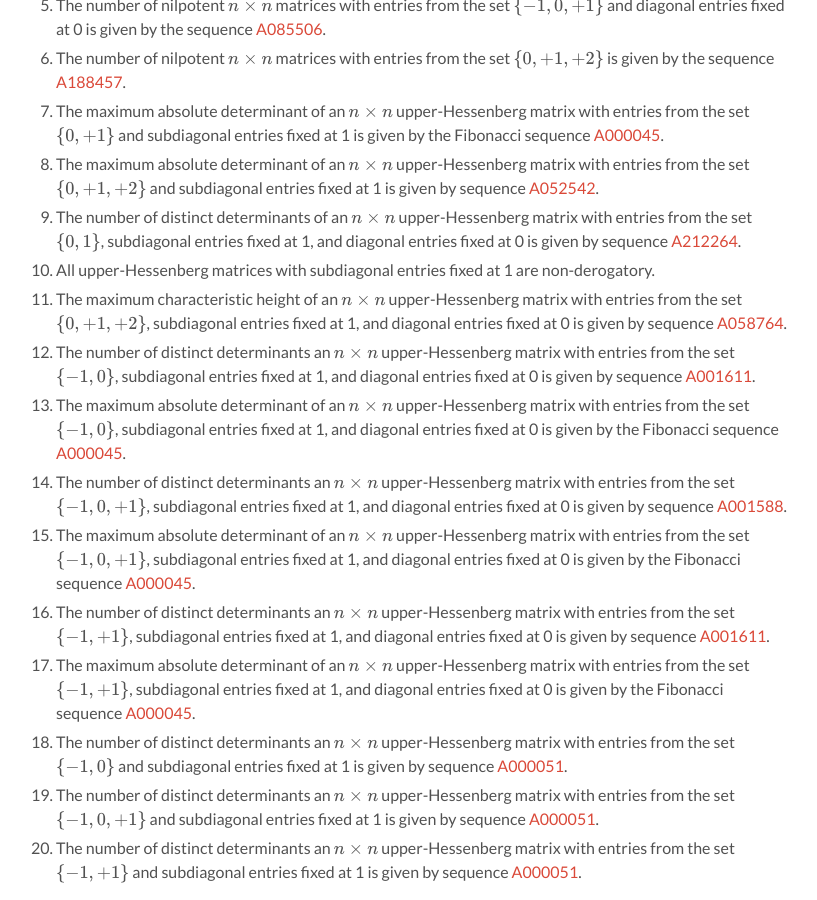
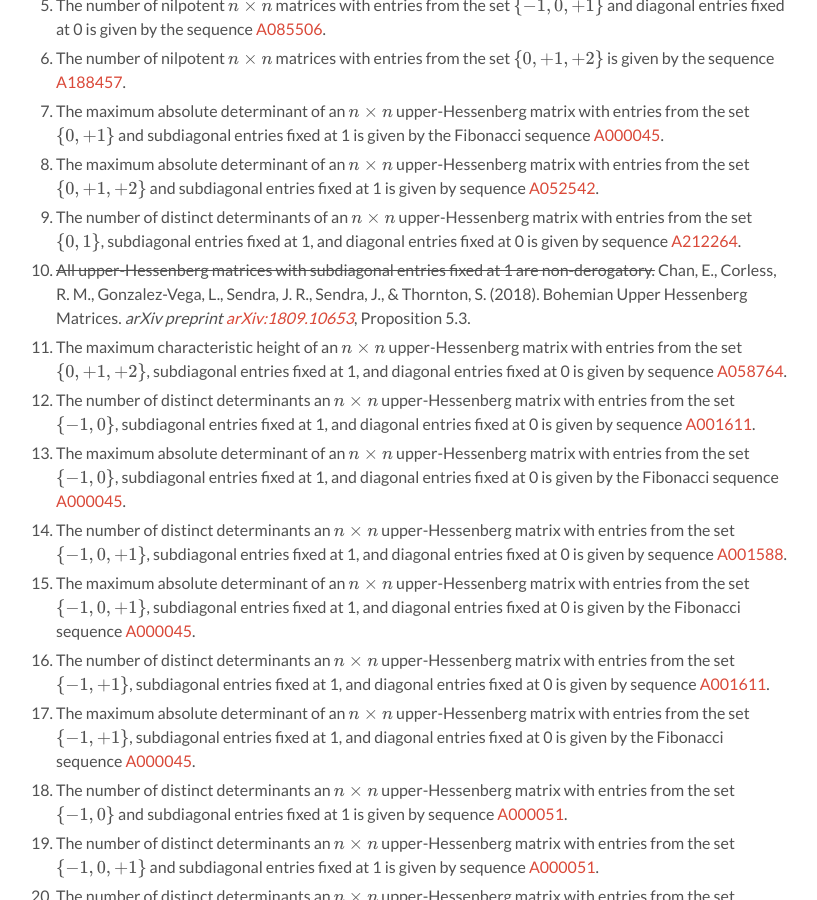
Before and after one commit to BohemianMatrices/BohemianMatrices, a Jekyll site: the page built from cpdb.md, in a window 1280 px wide and 900 px high, scrolled down 4230 px. Shown: the whole window, without its empty margins (232-1049 px from the left). Built offline with Jekyll 4.4.1, drawn with Linux system fonts in a browser that asks for light colours; nearby versions of some CDN libraries; formulas are drawn with MathJax 3.

Commit message:
Added link to proof of Conjecture 10

```diff
--- a/cpdb.md
+++ b/cpdb.md
@@ -168,8 +168,8 @@ While computing properties for the families of matrices available in the databas
    matrix with entries from the set $\\{0, 1\\}$, subdiagonal entries fixed at
    1, and diagonal entries fixed at 0 is given by sequence
    [A212264](http://oeis.org/A212264).
-10. All upper-Hessenberg matrices with subdiagonal entries fixed at 1 are
-    non-derogatory.
+10. ~~All upper-Hessenberg matrices with subdiagonal entries fixed at 1 are
+    non-derogatory.~~ Chan, E., Corless, R. M., Gonzalez-Vega, L., Sendra, J. R., Sendra, J., & Thornton, S. (2018). Bohemian Upper Hessenberg Matrices. _arXiv preprint [arXiv:1809.10653](https://arxiv.org/abs/1809.10653)_, Proposition 5.3.
 11. The maximum characteristic height of an $n \times n$ upper-Hessenberg matrix
     with entries from the set $\\{0, +1, +2\\}$, subdiagonal entries fixed at 1,
     and diagonal entries fixed at 0 is given by sequence
```
